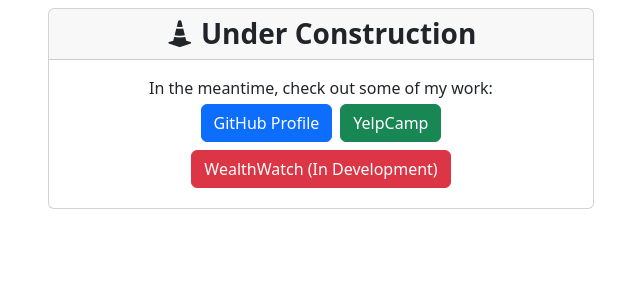
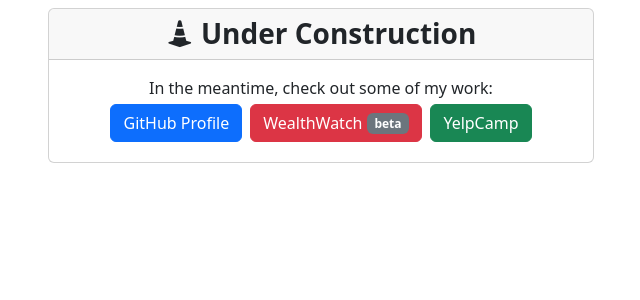
Before and after one commit to aditya-arcot/Portfolio-Website, an Angular app: page / in a window 1280 px wide. Shown: the top 300 px of the page, without its empty margins (319-959 px from the left). Built offline with nearby package versions, Linux system fonts and the light colour scheme.

Commit message:
add beta badge for wealthwatch

```diff
--- a/src/app/app.component.html
+++ b/src/app/app.component.html
@@ -19,18 +19,19 @@
                             GitHub Profile
                         </a>
                         <a
+                            href="https://wealthwatch.aditya-arcot.com/"
+                            class="btn btn-danger m-1"
+                            target="_blank"
+                        >
+                            WealthWatch
+                            <span class="badge text-bg-secondary">beta</span>
+                        </a>
+                        <a
                             href="https://yelpcamp.aditya-arcot.com/"
                             class="btn btn-success m-1"
                             target="_blank"
                         >
                             YelpCamp
-                        </a>
-                        <a
-                            href="https://wealthwatch.aditya-arcot.com/"
-                            class="btn btn-danger m-1"
-                            target="_blank"
-                        >
-                            WealthWatch (In Development)
                         </a>
                     </div>
                 </div>
```
